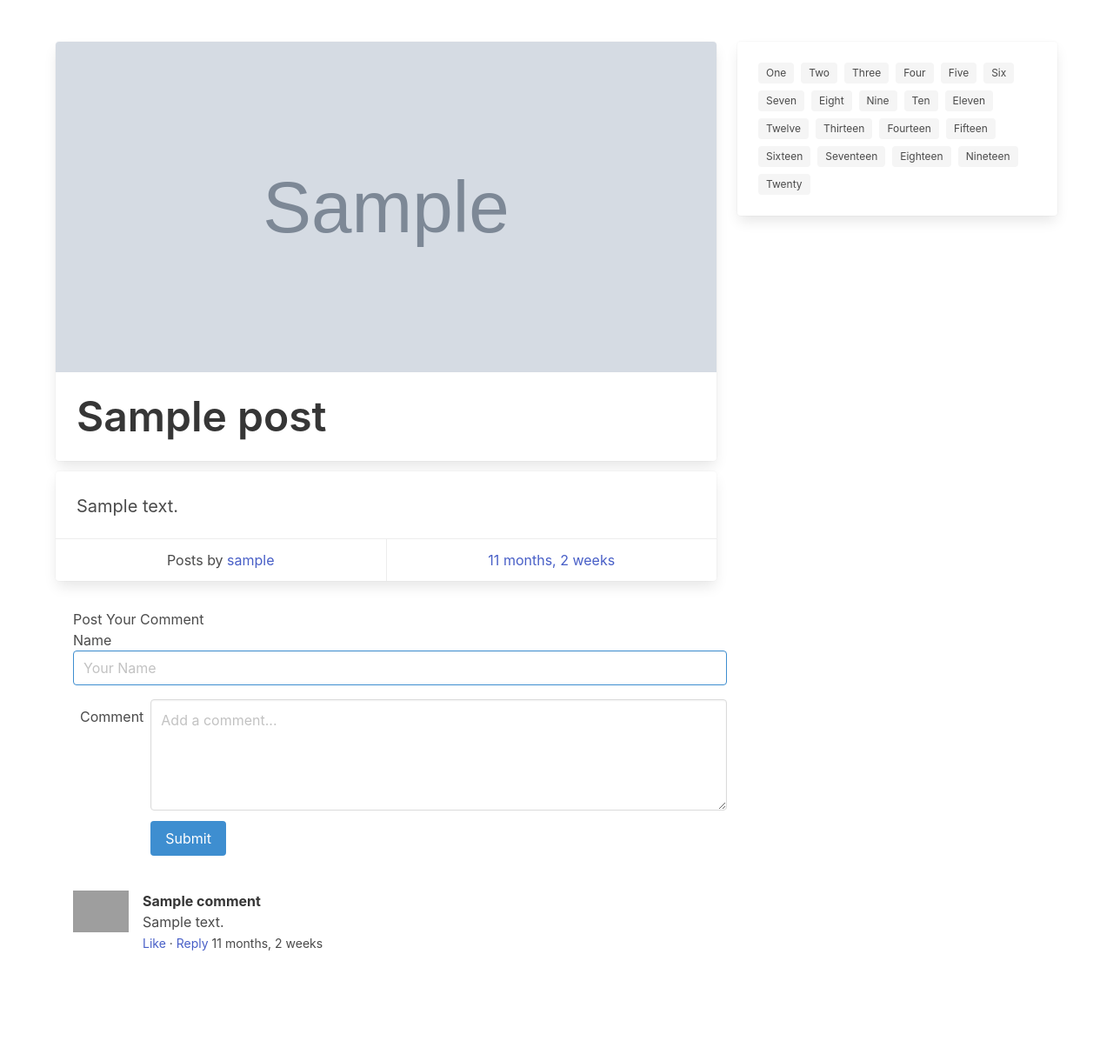
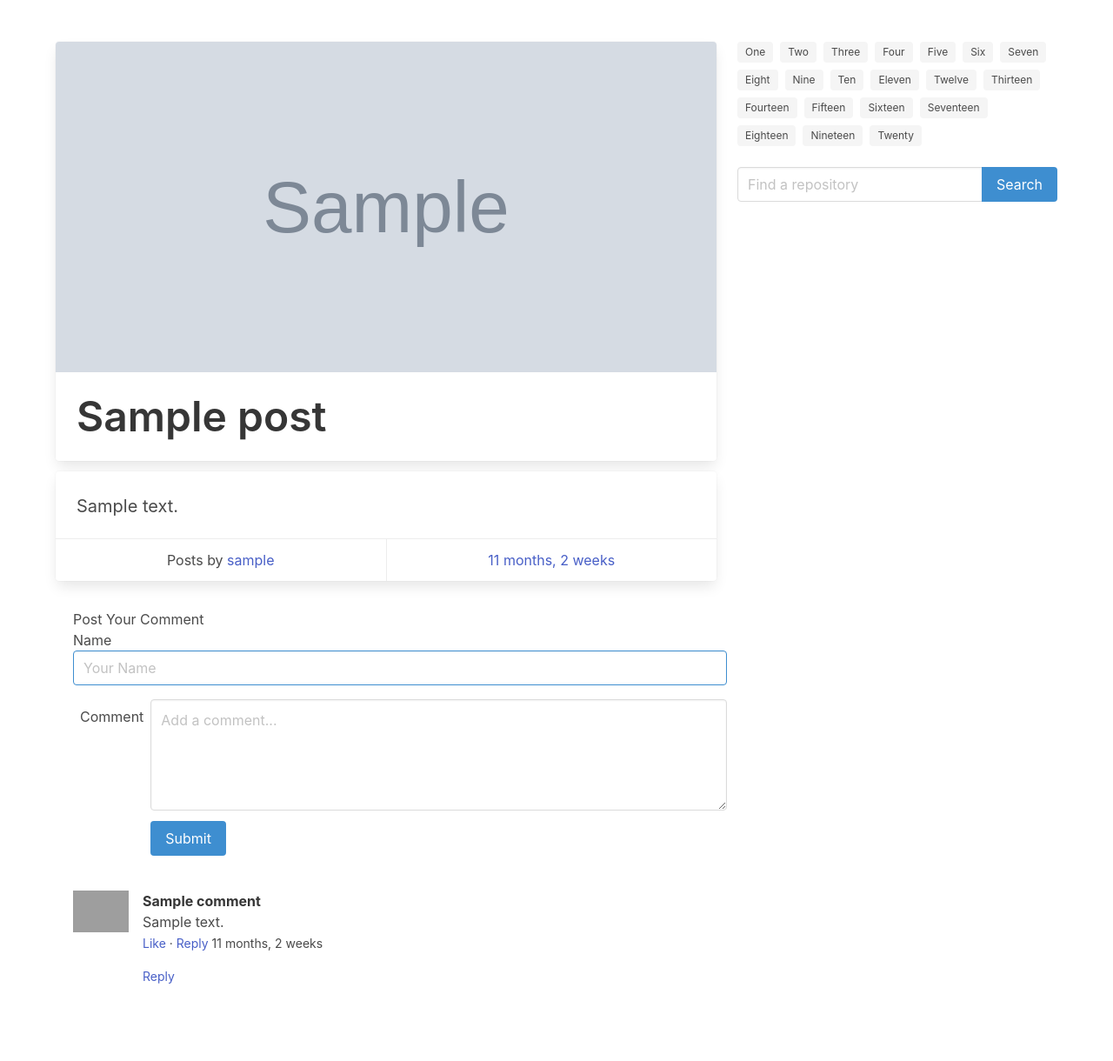
Before and after one commit to rcoffie/blogApp, a Django app: page /1/ in a window 1280 px wide. Shown: the part 56-1276 px from the top of the page at 87% size. Before the commit the page ends 1149 px from the top, so only its background shows below. Run offline with Django 3.2, Linux system fonts and the light colour scheme; tables that the repository leaves empty hold one stand-in row (values such as "Sample post"); grey boxes marked "Sample" are stand-in pictures; grey boxes are pictures that could not be loaded.

Commit message:
dynamic pages

```diff
--- a/blog/models.py
+++ b/blog/models.py
@@ -40,6 +40,7 @@ class Post(models.Model):
 class Comment(models.Model):
   post = models.ForeignKey(Post, on_delete=models.DO_NOTHING)
   name = models.CharField(max_length=30)
+  # reply = models.ForeignKey('Comment',on_delete=models.DO_NOTHING,null=True,related_name='replies')
   content = models.TextField(max_length=100)
   comment_date = models.DateTimeField(default=datetime.now)
 
--- a/templates/blog/detail.html
+++ b/templates/blog/detail.html
@@ -23,35 +23,15 @@
       </div>
 
       <div class="column is-4">
-      <div class="card">
-        <div class="card-content">
 
-          <div class="tags">
-            <span class="tag">One</span>
-            <span class="tag">Two</span>
-            <span class="tag">Three</span>
-            <span class="tag">Four</span>
-            <span class="tag">Five</span>
-            <span class="tag">Six</span>
-            <span class="tag">Seven</span>
-            <span class="tag">Eight</span>
-            <span class="tag">Nine</span>
-            <span class="tag">Ten</span>
-            <span class="tag">Eleven</span>
-            <span class="tag">Twelve</span>
-            <span class="tag">Thirteen</span>
-            <span class="tag">Fourteen</span>
-            <span class="tag">Fifteen</span>
-            <span class="tag">Sixteen</span>
-            <span class="tag">Seventeen</span>
-            <span class="tag">Eighteen</span>
-            <span class="tag">Nineteen</span>
-            <span class="tag">Twenty</span>
-          </div>
 
-        </div>
 
-      </div>
+        {% include 'partials/category.html' %}
+
+       {% include 'partials/search_field.html'  %}
+
+
+
     </div>
 
     </div>
@@ -144,13 +124,69 @@
       </figure>
       <div class="media-content">
 
-        <div class="content">
+        <div class="content mb-4">
           <p>
             <strong>{{ comment.name}}</strong>
             <br>
             {{ comment.content }}
             <br>
-            <small><a>Like</a> · <a>Reply</a>  {{ comment.comment_date | timesince }}</small>
+            <small><a>Like</a> · <a>Reply</a>  {{ comment.comment_date | timesince }}
+
+              <div class="dropdown is-hoverable">
+                <div class="dropdown-trigger">
+                  <a class="" aria-haspopup="true" aria-controls="dropdown-menu4">
+                    <span> Reply </span>
+                    <span class="icon is-small">
+                      <i class="fas fa-angle-down" aria-hidden="true"></i>
+                    </span>
+                  </a>
+                </div>
+                <div class="dropdown-menu" id="dropdown-menu4" role="menu">
+                  <div class="dropdown-content">
+                    <div class="dropdown-item">
+
+                      <form action="{% url 'detail' post.id %}" method="POST" class="">
+
+                        {% csrf_token %}
+
+                      <div class="field mb-4 ">
+                        {% csrf_token %}
+                        <input type="hidden" name="comment_id" value="{{comment.id}}">
+                        <label for="name"> Name</label>
+                        <div class="control">
+                          <input class="input is-info" name="name" type="text" placeholder="Your Name" required>
+                        </div>
+
+                      <article class="media mt-4">
+                        <label for="content" class="m-2"> </label>
+                        <div class="media-content">
+                          <div class="field">
+                            <p class="control">
+                              <textarea class="textarea" name="content" placeholder="Add a comment..." required></textarea>
+                            </p>
+                          </div>
+                          <nav class="level">
+                            <div class="level-left">
+                              <div class="level-item">
+
+                                <button class='button is-info' type="submit"> Submit</button>
+                              </div>
+                            </div>
+
+                          </nav>
+                        </div>
+                      </article>
+
+                    </div>
+
+                  </form>
+
+
+                  </div>
+                </div>
+              </div>
+
+            </small>
           </p>
         </div>
         {% if replies %}
--- /dev/null
+++ b/templates/partials/navbar.html
@@ -0,0 +1,76 @@
+<!-- <nav class="navbar navbar-expand-lg navbar-dark bg-dark">
+  <a class="navbar-brand" href="#">Navbar</a>
+  <button class="navbar-toggler" type="button" data-toggle="collapse" data-target="#navbarNavAltMarkup" aria-controls="navbarNavAltMarkup" aria-expanded="false" aria-label="Toggle navigation">
+    <span class="navbar-toggler-icon"></span>
+  </button>
+  <div class="collapse navbar-collapse" id="navbarNavAltMarkup">
+    <div class="navbar-nav">
+      <a class="nav-item nav-link active" href="#">Home <span class="sr-only">(current)</span></a>
+      <a class="nav-item nav-link" href="#">Features</a>
+      <a class="nav-item nav-link" href="#">Pricing</a>
+      <a class="nav-item nav-link disabled" href="#">Disabled</a>
+    </div>
+  </div>
+</nav>
+ -->
+
+ <nav class="navbar" role="navigation" aria-label="main navigation">
+  <div class="navbar-brand">
+    <a class="navbar-item" href="https://bulma.io">
+      <img src="https://bulma.io/images/bulma-logo.png" width="112" height="28">
+    </a>
+
+    <a role="button" class="navbar-burger burger" aria-label="menu" aria-expanded="false" data-target="navbarBasicExample">
+      <span aria-hidden="true"></span>
+      <span aria-hidden="true"></span>
+      <span aria-hidden="true"></span>
+    </a>
+  </div>
+
+  <div id="navbarBasicExample" class="navbar-menu">
+    <div class="navbar-start">
+      <a class="navbar-item">
+        Home
+      </a>
+
+      <a class="navbar-item">
+        Documentation
+      </a>
+
+      <div class="navbar-item has-dropdown is-hoverable">
+        <a class="navbar-link">
+          More
+        </a>
+
+        <div class="navbar-dropdown">
+          <a class="navbar-item">
+            About
+          </a>
+          <a class="navbar-item">
+            Jobs
+          </a>
+          <a class="navbar-item">
+            Contact
+          </a>
+          <hr class="navbar-divider">
+          <a class="navbar-item">
+            Report an issue
+          </a>
+        </div>
+      </div>
+    </div>
+
+    <div class="navbar-end">
+      <div class="navbar-item">
+        <div class="buttons">
+          <a class="button is-primary">
+            <strong>Sign up</strong>
+          </a>
+          <a class="button is-light">
+            Log in
+          </a>
+        </div>
+      </div>
+    </div>
+  </div>
+</nav>
--- /dev/null
+++ b/templates/partials/search_field.html
@@ -0,0 +1,11 @@
+<form action="{% url 'home' %}">
+  <div class="field has-addons">
+    <div class="control  is-expanded ">
+      <input class="input" type="text" name='q' placeholder="Find a repository"  required>
+    </div>
+    <div class="control">
+
+      <button type="submit" class="button is-info"> Search </button>
+    </div>
+  </div>
+</form>
```
Also changed, not shown: templates/base.html (+2 -60 lines), templates/base2.html (+1 -15 lines), templates/blog/index.html (+3 -32 lines), templates/partials/category.html (added, +22 -0 lines), blog/migrations/0004_comment_reply.py (added), blog/migrations/0005_remove_comment_reply.py (added).
